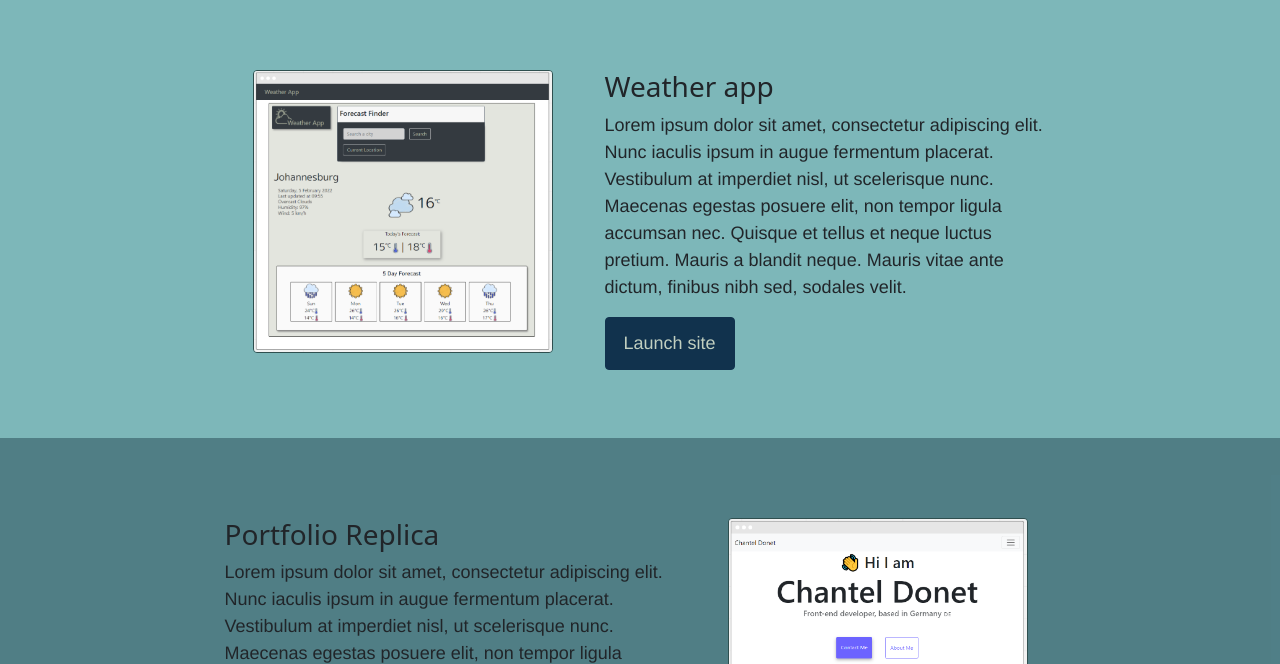
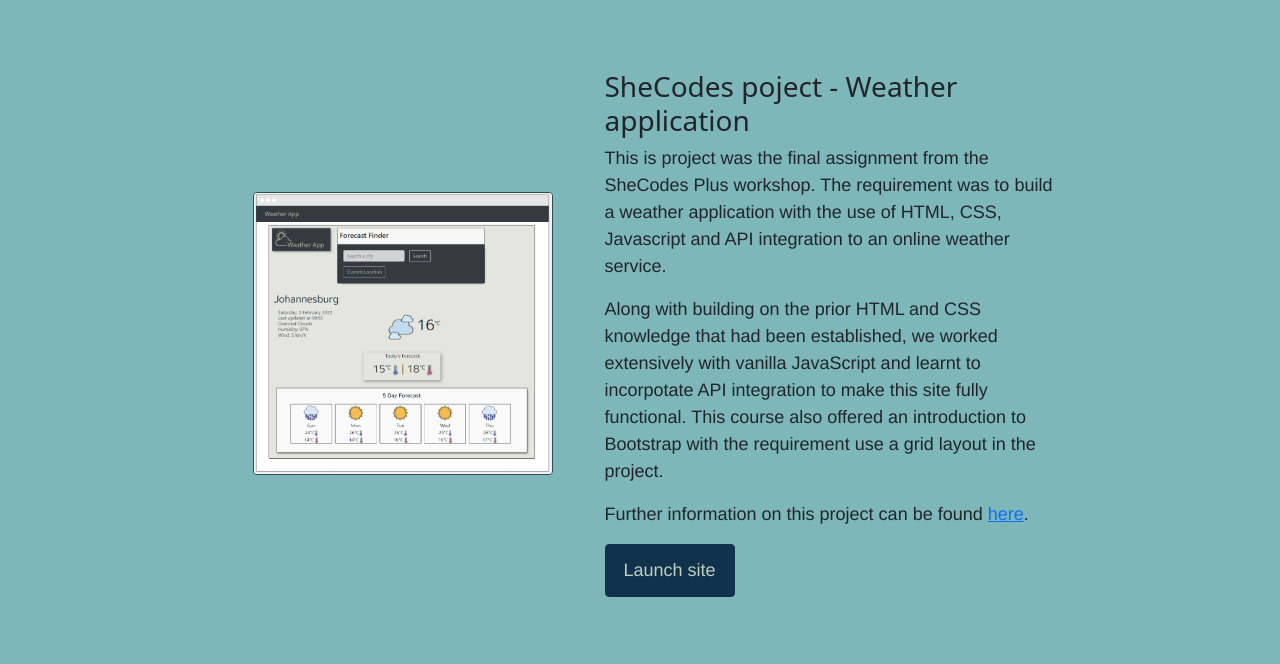
Before and after one commit to Chantel-Donet/chantel-donet-portfolio, a plain HTML site: page portfolio-of-work.html in a window 1280 px wide. Shown: the part 288-952 px from the top of the page. Drawn offline with nearby package versions, Linux system fonts and the light colour scheme.

Commit message:
weather app information added to home page project section + updated on portfolio page

```diff
--- a/portfolio-of-work.html
+++ b/portfolio-of-work.html
@@ -67,7 +67,7 @@
     </div>
     <div class="container-fluid project-frame-primary">
       <div class="container">
-        <div class="row justify-content-center mb-5">
+        <div class="row justify-content-center align-items-center mb-5">
           <div class="col-4">
             <img
               src="/images/weather-app-framed.PNG"
@@ -76,16 +76,35 @@
             />
           </div>
           <div class="col-5 project-info">
-            <h3>Weather app</h3>
+            <h3>SheCodes poject - Weather application</h3>
             <p>
-              Lorem ipsum dolor sit amet, consectetur adipiscing elit. Nunc
-              iaculis ipsum in augue fermentum placerat. Vestibulum at imperdiet
-              nisl, ut scelerisque nunc. Maecenas egestas posuere elit, non
-              tempor ligula accumsan nec. Quisque et tellus et neque luctus
-              pretium. Mauris a blandit neque. Mauris vitae ante dictum, finibus
-              nibh sed, sodales velit.
+              This is project was the final assignment from the SheCodes Plus
+              workshop. The requirement was to build a weather application with
+              the use of HTML, CSS, Javascript and API integration to an online
+              weather service.
             </p>
-            <a href="#" class="primary-link btn">Launch site</a>
+            <p>
+              Along with building on the prior HTML and CSS knowledge that had
+              been established, we worked extensively with vanilla JavaScript
+              and learnt to incorpotate API integration to make this site fully
+              functional. This course also offered an introduction to Bootstrap
+              with the requirement use a grid layout in the project.
+            </p>
+
+            <p>
+              Further information on this project can be found
+              <a
+                href="https://github.com/Chantel-Donet/weather-application"
+                target="_blank"
+                >here</a
+              >.
+            </p>
+            <a
+              href="https://focused-tesla-6ee1df.netlify.app/"
+              target="_blank"
+              class="primary-link btn"
+              >Launch site</a
+            >
           </div>
         </div>
       </div>
@@ -128,7 +147,7 @@
             />
           </div>
           <div class="col-5 project-info">
-            <h3>Weather app</h3>
+            <h3>I love cake site</h3>
             <p>
               Lorem ipsum dolor sit amet, consectetur adipiscing elit. Nunc
               iaculis ipsum in augue fermentum placerat. Vestibulum at imperdiet
--- a/src/styles.css
+++ b/src/styles.css
@@ -83,6 +83,7 @@
   margin: 0 auto;
   padding: 20px;
 }
+
 .image-cropper {
   border: 1px solid black;
   border-radius: 50%;
@@ -91,9 +92,7 @@
   overflow: hidden;
   margin: 0 auto;
 }
-.projects p {
-  text-align: center;
-}
+
 .card {
   margin: 0 auto;
 }
```
Also changed, not shown: index.html (+16 -11 lines).
